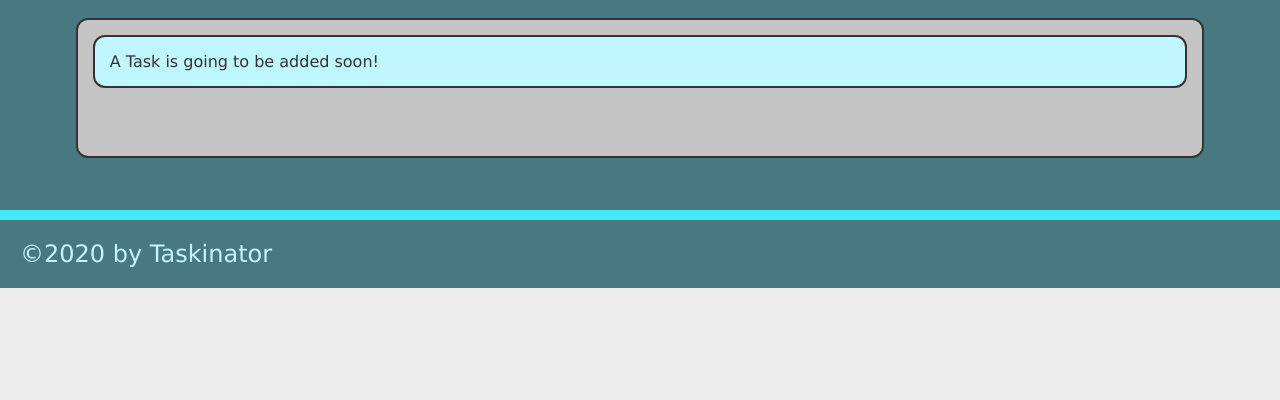
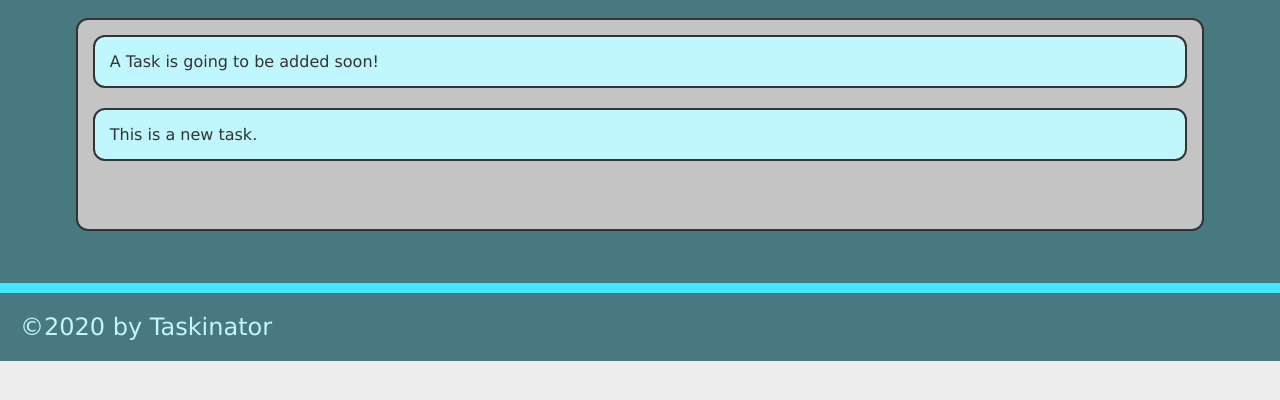
Before and after one commit to isaachrr4/taskinator, a plain HTML site: page index.html in a window 1280 px wide. Both pictures are taken after a click on the button "Add Task". Shown: the part 258-658 px from the top of the page. Drawn offline with Linux system fonts and the light colour scheme.

Commit message:
add ability to add tasks

```diff
--- a/assets/js/script.js
+++ b/assets/js/script.js
@@ -0,0 +1,12 @@
+var buttonEl = document.querySelector("#save-task");
+console.log(buttonEl);
+var buttonEl = document.querySelector("#save-task");
+var tasksToDoEl = document.querySelector("#tasks-to-do");
+
+var createTaskHandler = function() {
+    var listItemEl = document.createElement("li");
+    listItemEl.className = "task-item";
+    listItemEl.textContent = "This is a new task.";
+    tasksToDoEl.appendChild(listItemEl);
+  }
+  buttonEl.addEventListener("click", createTaskHandler);
--- a/index.html
+++ b/index.html
@@ -13,11 +13,12 @@
 <header>
     <h1 class="page-title">Taskinator</h1>
     <p>Click the button below to add a new task!</p>
-    <button class="btn">Add Task</button>
+    <button class="btn" id="save-task">Add Task</button>
     <main class="page-content">
         <section class="task-list-wrapper">
             <h2 class="list-title">Tasks To Do</h2>
-            <ul class="task-list"><li class="task-item">A Task is going to be added soon!</li>
+            <ul class="task-list" id="tasks-to-do">
+                <li class="task-item">A Task is going to be added soon!</li>
             </ul>
         </section>
     </main>
```
